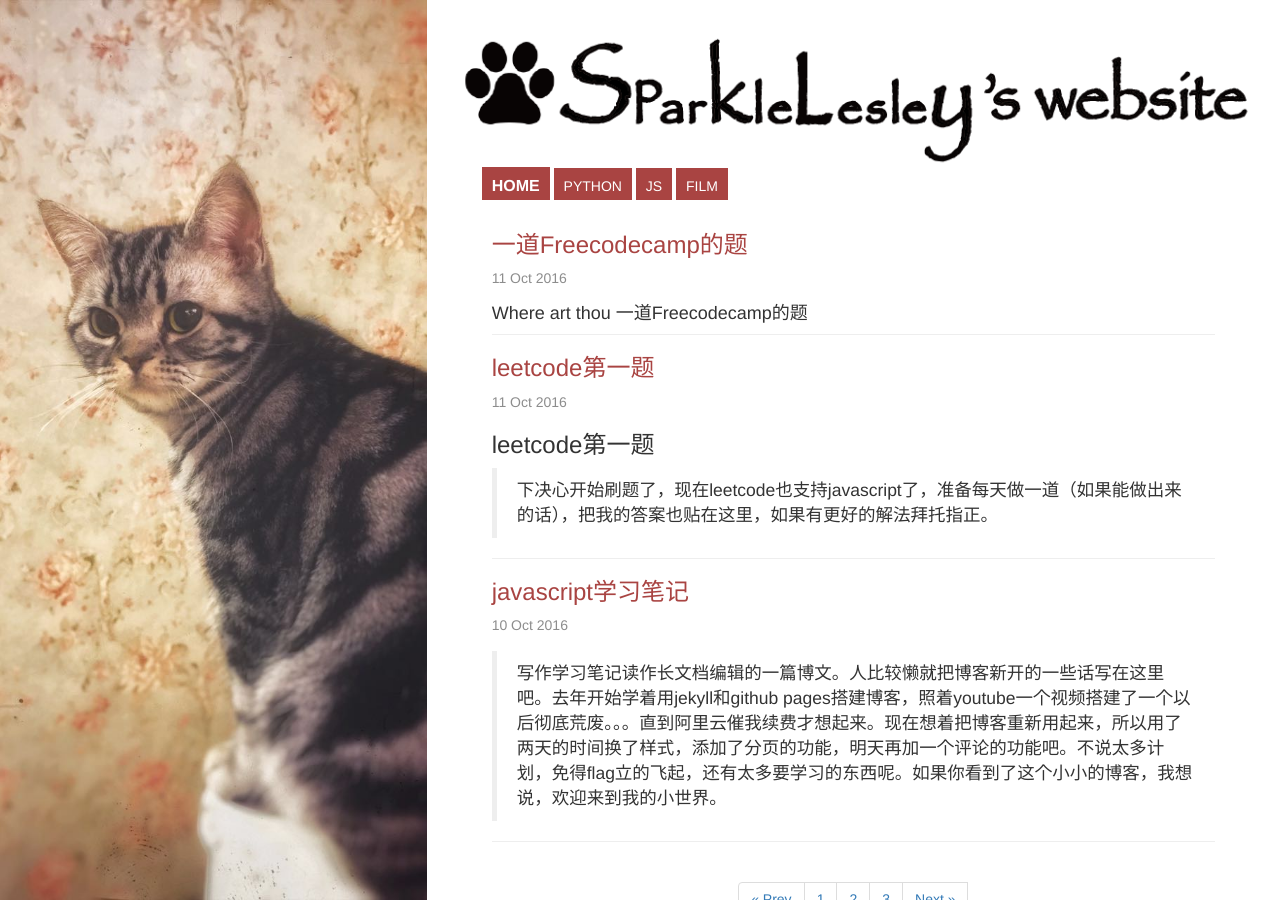
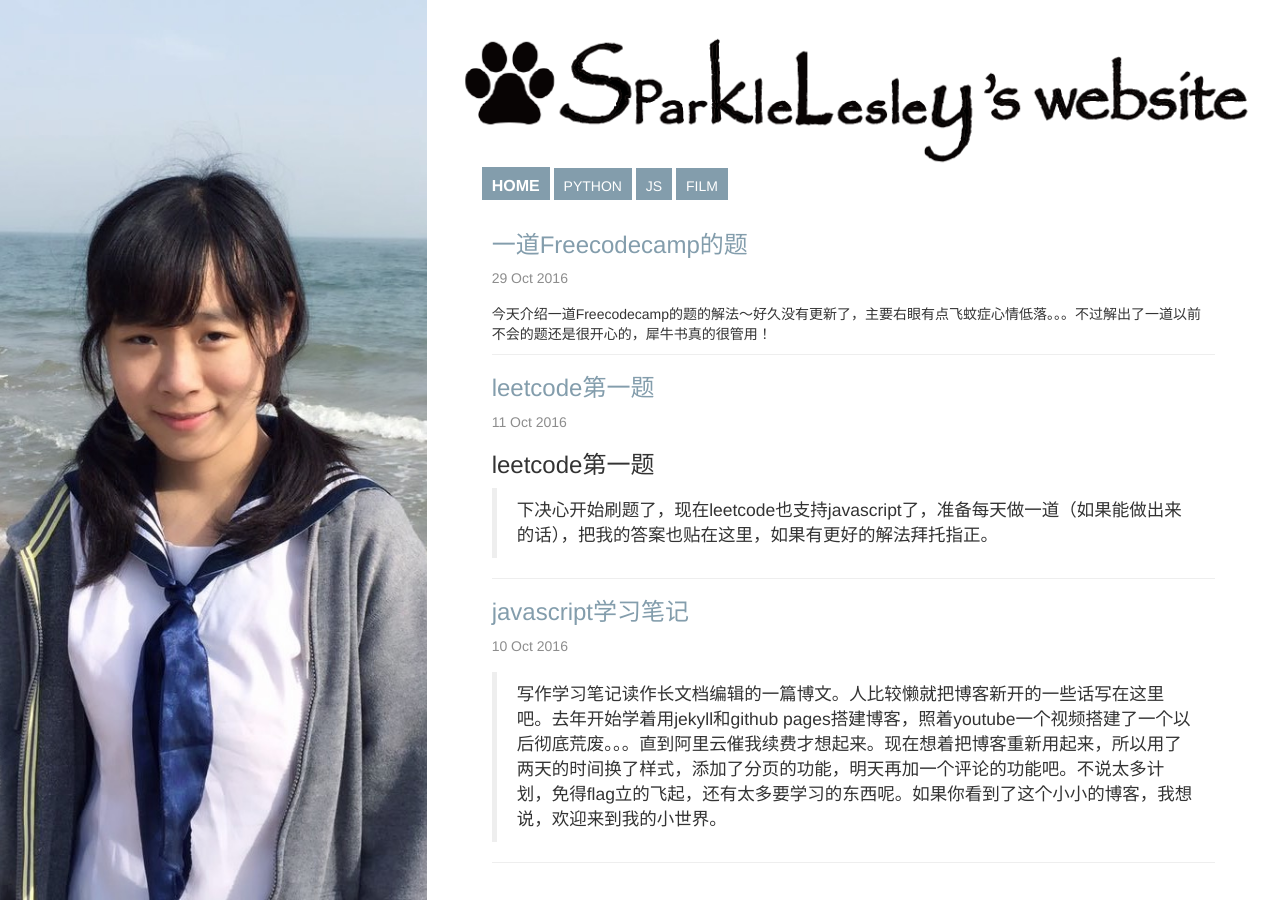
Before and after one commit to cloudsere/my-jekyll-driven-blog, a Jekyll site: the page built from index.html, in a window 1280 px wide. Built offline with Jekyll 4.4.1, drawn with Linux system fonts in a browser that asks for light colours; the list of posts is cut into pages by our own code.

Commit message:
change default add imgs

```diff
--- a/_layouts/default.html
+++ b/_layouts/default.html
@@ -1,5 +1,5 @@
    {% include header.html %}
-	<header class="col-md-4" id="sidebar" >
+	<header class="col-md-4" id="sidebar" style="background-image: url({{site.baseurl}}/img/cat.jpg);">
 	</header>
 
 
@@ -24,3 +24,54 @@
   		</div>
   	 {% include footer.html %}
 	 </article>
+
+<script>
+var now = new Date();
+var sec = now.getSeconds();
+var postLink = document.getElementsByClassName("post")[0].getElementsByTagName("a");
+var navLink = document.getElementById("navigation").getElementsByTagName("a");
+switch(sec % 7){
+	case 1: document.getElementsByTagName("header")[0].setAttribute("style","background-image: url({{site.baseurl}}/img/wish.jpg);");
+	for(var i = 0; i < postLink.length; i++){
+		postLink[i].setAttribute("style","color: #000000;")
+	}
+	for(var i = 0; i < navLink.length; i++){
+		navLink[i].setAttribute("style","background: #000000;")
+	}
+	break;
+
+	case 2: document.getElementsByTagName("header")[0].setAttribute("style","background-image: url({{site.baseurl}}/img/jelly.jpg);");
+	for(var i = 0; i < postLink.length; i++){
+		postLink[i].setAttribute("style","color: #286090;")
+	}
+	for(var i = 0; i < navLink.length; i++){
+		navLink[i].setAttribute("style","background: #286090;")
+	}
+	break;
+
+	case 3:document.getElementsByTagName("header")[0].setAttribute("style","background-image: url({{site.baseurl}}/img/bear.jpg);");
+	for(var i = 0; i < postLink.length; i++){
+		postLink[i].setAttribute("style","color: #cf8f5b;")
+	}
+	for(var i = 0; i < navLink.length; i++){
+		navLink[i].setAttribute("style","background: #cf8f5b;")
+	}
+	break;
+
+	case 4:document.getElementsByTagName("header")[0].setAttribute("style","background-image: url({{site.baseurl}}/img/beach.jpg);");
+	for(var i = 0; i < postLink.length; i++){
+		postLink[i].setAttribute("style","color: #839dac;")
+	}
+	for(var i = 0; i < navLink.length; i++){
+		navLink[i].setAttribute("style","background: #839dac;")
+	}
+	break;
+
+	default:document.getElementsByTagName("header")[0].setAttribute("style","background-image: url({{site.baseurl}}/img/cat.jpg);");
+	for(var i = 0; i < postLink.length; i++){
+		postLink[i].setAttribute("style","color: #a94442;")
+	}
+	break;
+}
+
+</script>
--- a/_posts/js/2016-10-29-Where-art-thou.markdown
+++ b/_posts/js/2016-10-29-Where-art-thou.markdown
@@ -1,16 +1,13 @@
 ---
 layout: article
 title:  "一道Freecodecamp的题"
-date:   2016-10-11 20:59:27 +0800
+date:   2016-10-29 20:59:27 +0800
 categories: js
 ---
 
-#### Where art thou 一道Freecodecamp的题
-
-> 好久没有更新了，主要右眼有点飞蚊症心情低落。。。不过解出了一道以前不会的题还是很开心的，犀牛书真的很管用！
+今天介绍一道Freecodecamp的题的解法～好久没有更新了，主要右眼有点飞蚊症心情低落。。。不过解出了一道以前不会的题还是很开心的，犀牛书真的很管用！
 
 这道题来自[FreeCodeCamp](https://www.freecodecamp.cn)，一个很棒的GitHub免费编程学习项目，题目如下：
-
 
 
 写一个 function，它遍历一个对象数组（第一个参数）并返回一个包含相匹配的属性-值对（第二个参数）的所有对象的数组。如果返回的数组中包含 source 对象的属性-值对，那么此对象的每一个属性-值对都必须存在于 collection 的对象中。
@@ -37,6 +34,7 @@
 
 
 
+
 这里最重要的就是给第一层的for循环设置一个标签，然后用`continue labelname`的格式，重新开始一次循环。
 
 
--- a/css/style.css
+++ b/css/style.css
@@ -47,10 +47,6 @@
 }
 
 header {
-  position: relative;
-  float:left;
-  width: 35%;
-  background-image: url({{site.baseurl}}/img/cat.jpg);
   background-repeat: no-repeat;
   background-position: center;
   -webkit-background-size: cover;
@@ -65,7 +61,7 @@
     width: 100%;
   }
   header {
-    height: 50%;
+    height: 30%;
   }
 }
 
```
Also changed, not shown: img/beach.JPG (added), img/bear.JPG (added), img/jelly.jpg (added), img/wish.jpg (added), index.html (line endings or trailing spaces), 1 other file.
